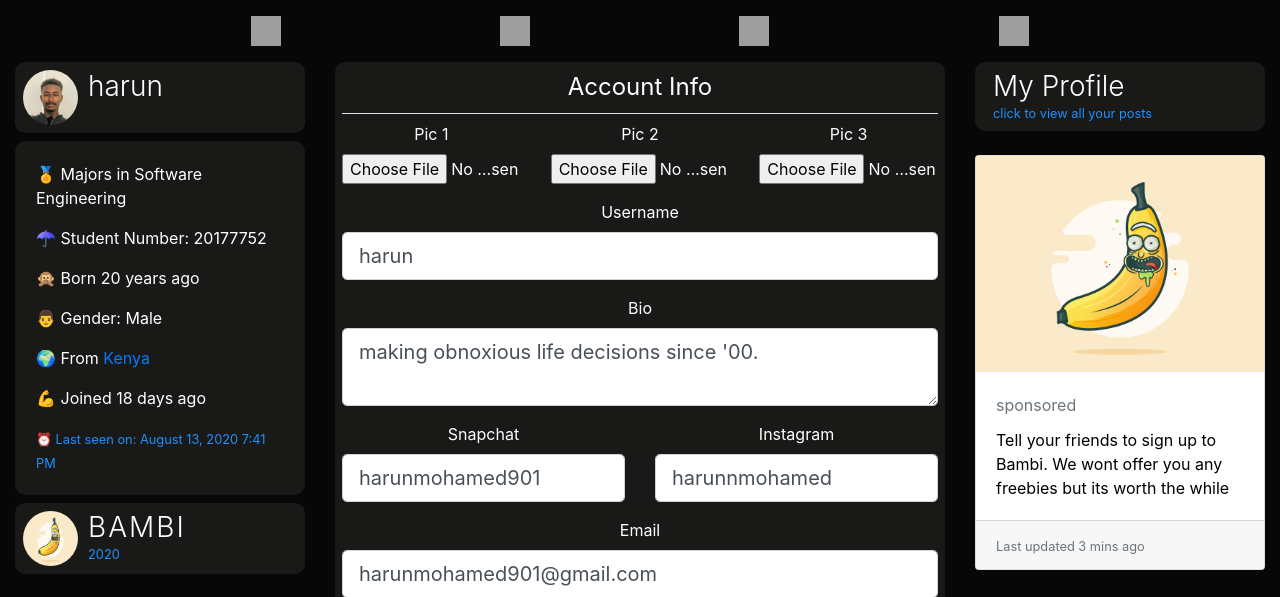
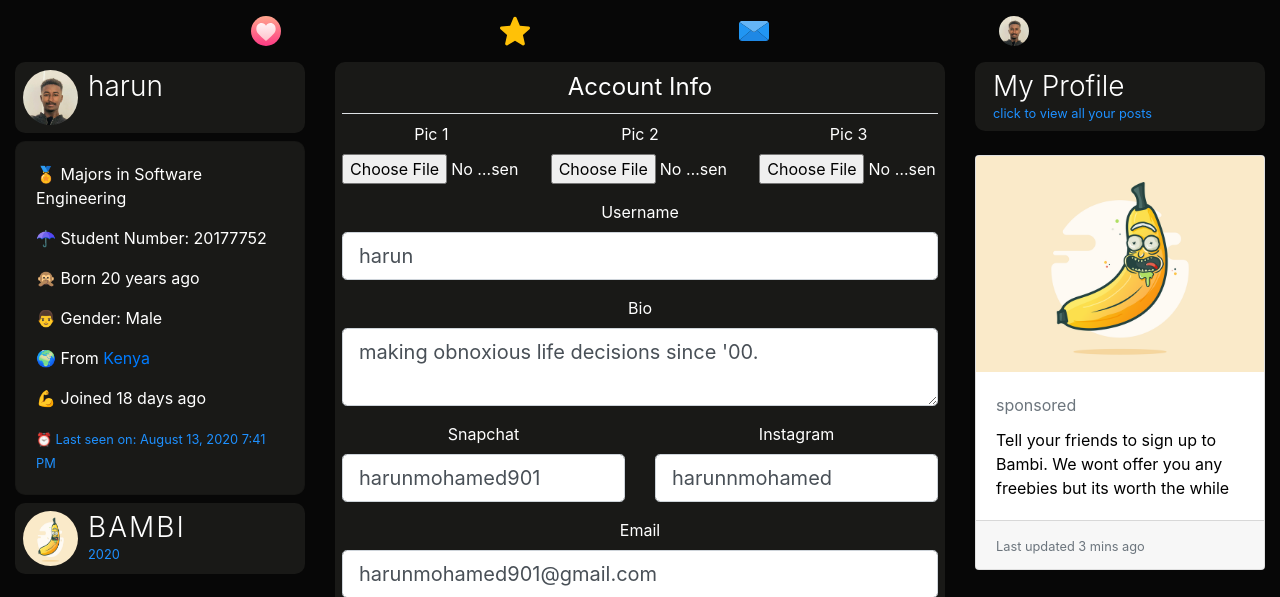
Before and after one commit to toc-dev/dating, a Flask app: page /account in a window 1280 px wide. Shown: the top 597 px of the page. Run offline with Flask 2, Linux system fonts and the light colour scheme; a user stored in the database is signed in; data comes from the database, SQL or seed files in the repository; both versions use the stored data as it was after the commit; some libraries are stand-ins or nearby versions; grey boxes are pictures that could not be loaded.

Commit message:
made navbar images local

```diff
--- a/dating/templates/layout.html
+++ b/dating/templates/layout.html
@@ -86,14 +86,14 @@ ul.nav li:last-child a {
 <nav class="navbar navbar-expand-md navbar-dark sticky-top justify-content-center d-none d-lg-block">
    <ul class="nav">
     <li {% if '/home' == request.path %}  class="active" {% endif %}>
-      <a href="{{url_for('home')}}"><img src="https://image.flaticon.com/icons/svg/3237/3237429.svg" style="width:30px;height:30px;"></a>
+      <a href="{{url_for('home')}}"><img src="{{ url_for('static', filename='resources/' + 'swipe.svg') }}" style="width:30px;height:30px;"></a>
     </li>
     <li {% if '/discover' == request.path %}  class="active" {% endif %}>
-      <a href="{{url_for('discover')}}"><img src="https://image.flaticon.com/icons/svg/1828/1828884.svg" style="width:30px;height:30px;"></a>
+      <a href="{{url_for('discover')}}"><img src="{{ url_for('static', filename='resources/' + 'like.svg') }}" style="width:30px;height:30px;"></a>
     </li>
     <li {% if '/messages' == request.path %}  class="active" {% endif %}>
       <a href="{{url_for('messages')}}">
-        <img src="https://image.flaticon.com/icons/svg/893/893257.svg" style="width:30px;height:30px;">
+        <img src="{{ url_for('static', filename='resources/' + 'message.svg') }}" style="width:30px;height:30px;">
         {% if current_user.is_authenticated %}
         {% set new_messages = current_user.new_messages() %}
         <span id="message_count" class="badge badge-warning"style="visibility:
@@ -102,7 +102,13 @@ ul.nav li:last-child a {
       </a>
     </li>
     <li>
-      <a href="{{url_for('user_posts', username=current_user.username)}}"><img src="https://www.flaticon.com/premium-icon/icons/svg/3133/3133799.svg" style="width:30px;height:30px;"></a>
+      <a href="{{url_for('user_posts', username=current_user.username)}}">
+        {% if current_user.is_authenticated %}
+          <img src="{{ url_for('static', filename='profile_pics/' + current_user.dp) }}" style="width:30px;height:30px;border-radius:50%">
+        {% else %}
+        <img src="https://www.flaticon.com/premium-icon/icons/svg/3133/3133799.svg" style="width:30px;height:30px;">
+        {% endif %}
+      </a>
     </li>
     <!--<li><a href="{{url_for('logout')}}"><img src="https://www.flaticon.com/premium-icon/icons/svg/3009/3009474.svg" style="width:30px;height:30px;"></a></li>-->
 </ul>
@@ -118,19 +124,23 @@ ul.nav li:last-child a {
   <div class="bottom d-block d-sm-none">
 
       <a href="{{url_for('home')}}" {% if '/home' == request.path %}  class="active" {% endif %}>
-        <img src="https://image.flaticon.com/icons/svg/3237/3237429.svg" style="width:30px;height:30px;">
+        <img src="{{ url_for('static', filename='resources/' + 'swipe.svg') }}" style="width:30px;height:30px;">
       </a>
 
       <a href="{{url_for('discover')}}" {% if '/discover' == request.path %}  class="active" {% endif %}>
-        <img src="https://image.flaticon.com/icons/svg/1828/1828884.svg" style="width:30px;height:30px;">
+        <img src="{{ url_for('static', filename='resources/' + 'like.svg') }}" style="width:30px;height:30px;">
       </a>
 
       <a href="{{url_for('messages')}}" {% if '/messages' == request.path %}  class="active" {% endif %}>
-        <img src="https://image.flaticon.com/icons/svg/893/893257.svg" style="width:30px;height:30px;">
+        <img src="{{ url_for('static', filename='resources/' + 'message.svg') }}" style="width:30px;height:30px;">
       </a>
 
       <a href="{{url_for('user_posts', username=current_user.username)}}">
+        {% if current_user.is_authenticated %}
+          <img src="{{ url_for('static', filename='profile_pics/' + current_user.dp) }}" style="width:30px;height:30px;border-radius:50%">
+        {% else %}
         <img src="https://www.flaticon.com/premium-icon/icons/svg/3133/3133799.svg" style="width:30px;height:30px;">
+        {% endif %}
       </a>
 
 
```
Also changed, not shown: dating/site.db, dating/static/resources/like.svg (added), dating/static/resources/message.svg (added), dating/static/resources/swipe.svg (added).
